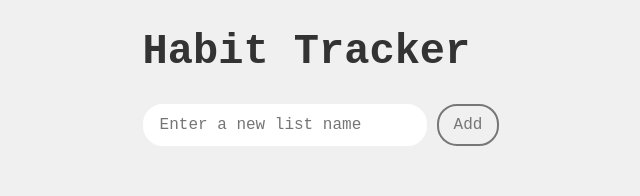
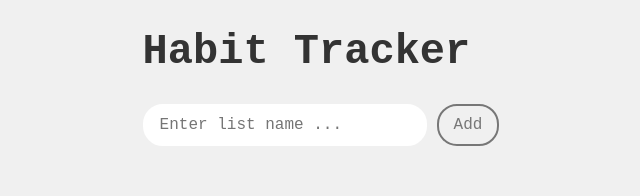
Before and after one commit to maeBoittiaux/sticky-note, a React (Create React App) app: page / in a window 1280 px wide. Shown: the top 196 px of the page, without its empty margins (319-959 px from the left). Built offline with nearby package versions, Linux system fonts and the light colour scheme; the HTML template or start-up script is replaced by a standard one.

Commit message:
feat (HabitList.js) : change list add input box placeholder

```diff
--- a/src/HabitList.js
+++ b/src/HabitList.js
@@ -8,7 +8,7 @@ function HabitList() {
 
     return (
         <div>
-            <AddItemForm onAdd={addList} placeholder="Enter a new list name" />
+            <AddItemForm onAdd={addList} placeholder="Enter list name ..." />
 
             {habitLists.map((list, index) => (
                 <ListContainer
```
